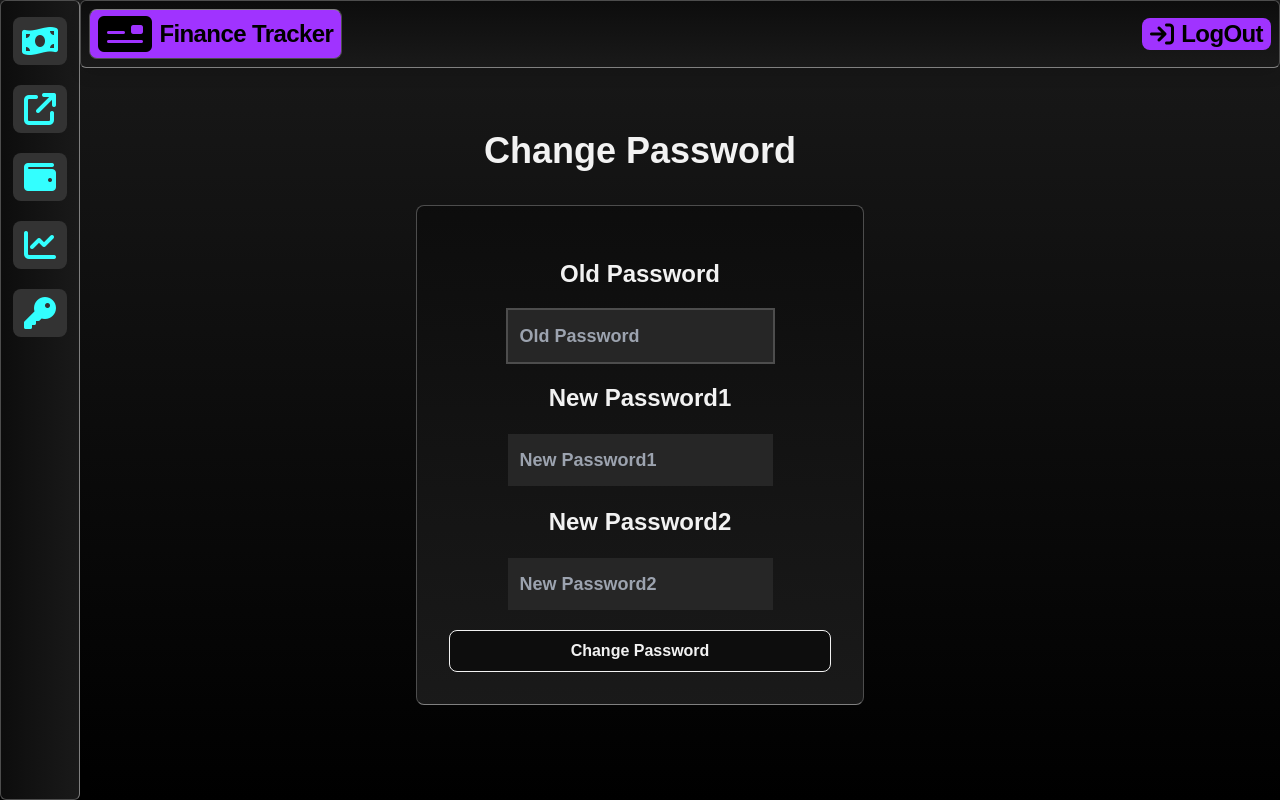
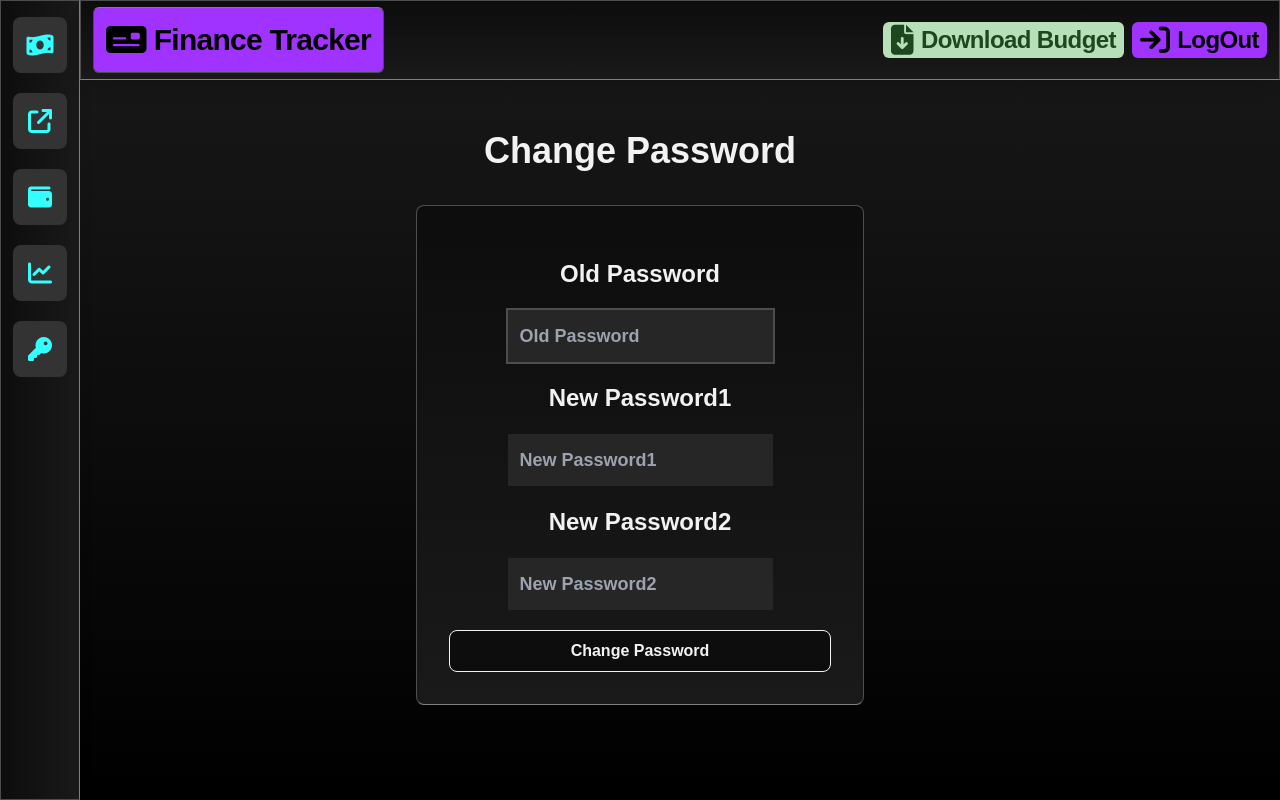
Before and after one commit to AdityaSalian011/finance-tracker-v0, a Django app: page /account/password_change in a window 1280 px wide. Run offline with Django 5.2, Linux system fonts and the light colour scheme; the visitor is signed in with stand-in values (Sample User, id 1); some libraries are stand-ins or nearby versions.

Commit message:
Update passwordChange.html

```diff
--- a/account/templates/account/passwordChange.html
+++ b/account/templates/account/passwordChange.html
@@ -23,53 +23,40 @@
     <div class="flex flex-col w-full h-full bg-transparent">
         {% if user and user.is_authenticated %}
         <!-- sidebar  -->
-        <div id="sidebar" class="fixed top-0 left-0 h-screen w-20 flex flex-col bg-gradient-to-r from-[hsl(0,0%,5%)] to-[hsl(0,0%,10%)] pt-4 px-3 space-y-5 shadow-lg border border-[hsl(0,0%,30%)] border-r-[hsl(0,0%,50%)] rounded-md z-30">
-            <a href="{% url 'show_income' %}" class="w-auto h-12 flex items-center justify-center bg-[hsl(0,0%,20%)] hover:bg-[hsl(0,0%,30%)] rounded-lg hover:bg-[hsl(0,0%,70%)] hover:rounded-full transition-all duration-500">
-                <i class="fa-solid fa-money-bill-wave fa-2x text-[hsl(180,100%,60%)]"></i>
+        <div id="sidebar" class="fixed top-0 left-0 h-screen w-12 sm:w-16 md:w-20 flex flex-col bg-gradient-to-r from-[hsl(0,0%,5%)] to-[hsl(0,0%,10%)] pt-4 px-2 sm:px-3 space-y-3 sm:space-y-5 shadow-lg border border-[hsl(0,0%,30%)] border-r-[hsl(0,0%,50%)] z-30">
+            <a href="{% url 'show_income' %}" class="flex items-center justify-center bg-[hsl(0,0%,20%)] p-1 sm:p-2 md:p-3 hover:bg-[hsl(0,0%,30%)] rounded-lg hover:bg-[hsl(0,0%,70%)] hover:rounded-full transition-all duration-500">
+                <i class="fa-solid fa-money-bill-wave text-xl sm:text-2xl md:fa-2x text-[hsl(180,100%,60%)]"></i>
             </a>
-            <a href="{% url 'add_expense' %}" class="w-auto h-12 flex items-center justify-center bg-[hsl(0,0%,20%)] hover:bg-[hsl(0,0%,30%)] rounded-lg hover:bg-[hsl(0,0%,70%)] hover:rounded-full transition-all duration-500">
-                <i class="fa-solid fa-arrow-up-right-from-square fa-2x text-[hsl(180,100%,60%)]"></i>
+            <a href="{% url 'add_expense' %}" class="flex items-center justify-center bg-[hsl(0,0%,20%)] p-1 sm:p-2 md:p-3 hover:bg-[hsl(0,0%,30%)] rounded-lg hover:bg-[hsl(0,0%,70%)] hover:rounded-full transition-all duration-500">
+                <i class="fa-solid fa-arrow-up-right-from-square text-xl sm:text-2xl md:fa-2x text-[hsl(180,100%,60%)]"></i>
             </a>
-            <a href="{% url 'add_budget' %}" class="w-auto h-12 flex items-center justify-center bg-[hsl(0,0%,20%)] hover:bg-[hsl(0,0%,30%)] rounded-lg hover:bg-[hsl(0,0%,70%)] hover:rounded-full transition-all duration-500">
-                <i class="fa-solid fa-wallet fa-2x text-[hsl(180,100%,60%)]"></i>
+            <a href="{% url 'add_budget' %}" class="flex items-center justify-center bg-[hsl(0,0%,20%)] p-1 sm:p-2 md:p-3 hover:bg-[hsl(0,0%,30%)] rounded-lg hover:bg-[hsl(0,0%,70%)] hover:rounded-full transition-all duration-500">
+                <i class="fa-solid fa-wallet text-xl sm:text-2xl md:fa-2x text-[hsl(180,100%,60%)]"></i>
             </a>
-            <a href="{% url 'dashboard' %}" class="w-auto h-12 flex items-center justify-center bg-[hsl(0,0%,20%)] hover:bg-[hsl(0,0%,30%)] rounded-lg hover:bg-[hsl(0,0%,70%)] hover:rounded-full transition-all duration-500">
-                <i class="fa-solid fa-chart-line fa-2x text-[hsl(180,100%,60%)]"></i>
+            <a href="{% url 'dashboard' %}" class="flex items-center justify-center bg-[hsl(0,0%,20%)] p-1 sm:p-2 md:p-3 hover:bg-[hsl(0,0%,30%)] rounded-lg hover:bg-[hsl(0,0%,70%)] hover:rounded-full transition-all duration-500">
+                <i class="fa-solid fa-chart-line text-xl sm:text-2xl md:fa-2x text-[hsl(180,100%,60%)]"></i>
             </a>
-            <a href="{% url 'password_change' %}" class="w-auto h-12 flex items-center justify-center bg-[hsl(0,0%,20%)] hover:bg-[hsl(0,0%,30%)] rounded-lg hover:bg-[hsl(0,0%,70%)] hover:rounded-full transition-all duration-500">
-                <i class="fa-solid fa-key fa-2x text-[hsl(180,100%,60%)]"></i>
+            <a href="{% url 'password_change' %}" class="flex items-center justify-center bg-[hsl(0,0%,20%)] p-1 sm:p-2 md:p-3 hover:bg-[hsl(0,0%,30%)] rounded-lg hover:bg-[hsl(0,0%,70%)] hover:rounded-full transition-all duration-500">
+                <i class="fa-solid fa-key text-xl sm:text-2xl md:fa-2x text-[hsl(180,100%,60%)]"></i>
             </a>
         </div>
-        <nav class="fixed top-0 ml-20 flex items-center justify-between w-[calc(100%-5rem)] bg-gradient-to-b from-[hsl(0,0%,5%)] to-[hsl(0,0%,10%)] shadow-lg border border-[hsl(0,0%,30%)] border-b-[hsl(0,0%,50%)] rounded-md p-2 z-40">
-            <div class="text-2xl font-bold tracking-tight bg-[hsl(272,100%,60%)] rounded-lg hover:bg-[hsl(272,50%,60%)] flex items-center px-2 border border-[hsl(0,0%,30%)] border-t-[hsl(0,0%,50%)]">
-                <i class="fa-solid fa-money-check fa-2x mr-2"></i>
+        <nav class="fixed top-0 ml-12 sm:ml-16 md:ml-20 w-[calc(100%-3rem)] sm:w-[calc(100%-4rem)] md:w-[calc(100%-5rem)] h-20 sm:h-16 md:h-20 flex flex-col items-center justify-center sm:flex-row sm:justify-between sm:px-3 bg-gradient-to-b from-[hsl(0,0%,5%)] to-[hsl(0,0%,10%)] shadow-lg border border-[hsl(0,0%,30%)] border-b-[hsl(0,0%,50%)] space-y-2 sm:space-y-0 sm:space-x-4 z-40">
+            <div class="w-full sm:w-auto text-xl sm:text-2xl md:text-3xl font-bold tracking-tight bg-[hsl(272,100%,60%)] sm:rounded-md hover:bg-[hsl(272,50%,60%)] flex items-center whitespace-nowrap p-1 sm:p-2 md:p-3 border border-[hsl(0,0%,30%)] border-t-[hsl(0,0%,50%)] cursor-pointer transition">
+                <i class="fa-solid fa-money-check text-2xl sm:text-3xl md:text-4xl mr-2"></i>
                 Finance Tracker
             </div>
-            <div class="flex space-x-4">
-                {% if all_entries %}
-                <a href="{% url 'download_expense' %}" class="text-2xl font-bold tracking-tight text-[hsl(120,40%,20%)] bg-[hsl(120,40%,80%)] rounded-lg hover:bg-[hsl(120,40%,70%)] flex items-center px-2">
-                    <i class="fa-solid fa-file-arrow-down mr-2"></i>
-                    Download Expense
+            <div class="w-full sm:w-auto flex items-center justify-between whitespace-nowrap sm:justify-none space-x-2">
+                <a href="{% url 'download_budget' %}" class="w-full text-lg sm:text-xl md:text-2xl font-bold tracking-tight text-[hsl(120,40%,20%)] bg-[hsl(120,40%,80%)] sm:rounded-md hover:bg-[hsl(120,40%,70%)] flex items-center px-2 cursor-pointer transition">
+                    <i class="fa-solid fa-file-arrow-down text-xl sm:text-2xl md:text-3xl mr-2"></i>
+                    Download Budget
                 </a>
-                {% endif %}
-                <a href="{% url 'logout' %}" class="text-2xl font-bold tracking-tight bg-[hsl(272,100%,60%)] rounded-lg hover:bg-[hsl(272,50%,60%)] flex items-center px-2">
-                    <i class="fa-solid fa-arrow-right-to-bracket mr-2"></i>
+                <a href="{% url 'logout' %}" class="w-full text-lg sm:text-xl md:text-2xl font-bold tracking-tight bg-[hsl(272,100%,60%)] sm:rounded-md hover:bg-[hsl(272,50%,60%)] flex items-center whitespace-nowrap px-2 cursor-pointer transition">
+                    <i class="fa-solid fa-arrow-right-to-bracket text-xl sm:text-2xl md:text-3xl mr-2"></i>
                     LogOut
                 </a>
             </div>
         </nav>
-        {% else %}
-        <nav class="fixed top-0 ml-20 flex items-center justify-between w-[calc(100%-5rem)] h-auto bg-gradient-to-b from-[hsl(0,0%,5%)] to-[hsl(0,0%,10%)] shadow-lg border border-[hsl(0,0%,30%)] border-r-[hsl(0,0%,50%)] rounded-md p-2 z-40">
-            <div class="text-2xl font-bold tracking-tight bg-[hsl(272,100%,60%)] rounded-lg hover:bg-[hsl(272,50%,60%)] flex items-center px-2">
-                <i class="fa-solid fa-money-check fa-2x mr-2"></i>
-                Finance Tracker
-            </div>
-            <a href="{% url 'login' %}" class="text-2xl font-bold tracking-tight bg-[hsl(272,100%,60%)] rounded-lg hover:bg-[hsl(272,50%,60%)] flex items-center px-2">
-                <i class="fa-solid fa-arrow-right-to-bracket mr-2"></i>
-                SignIn
-            </a>
-        </nav>
-        {% endif %}
+    {% endif %}
     <div class="fixed inset-0 flex flex-col items-center justify-center backdrop-blur-2xl bg-gradient-to-t from-[hsl(0,0%,0%)] to-[hsl(0,0%,10%)]">
         <div>
             <h1 class="text-[hsl(0,0%,95%)] text-4xl font-bold leading-tight text-center py-8">Change Password</h1>
```
